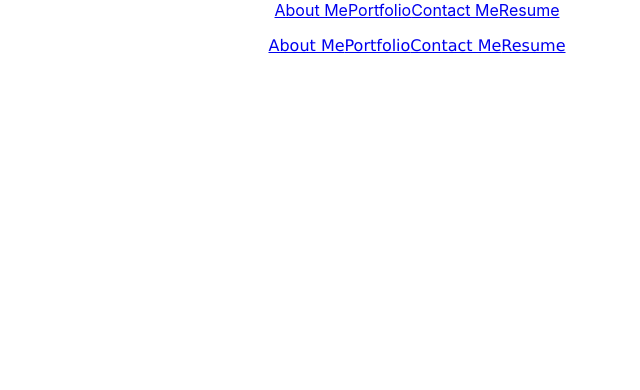
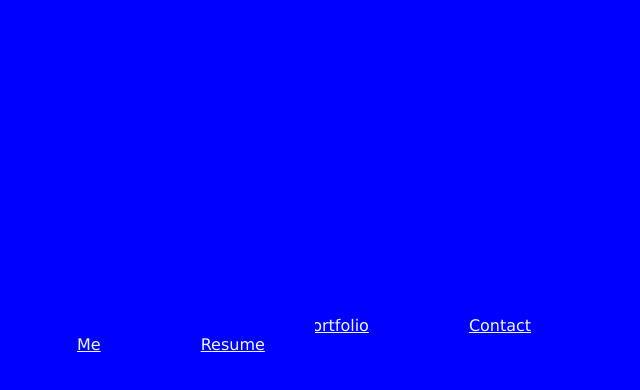
Before and after one commit to saharkichi/new-new-portfolio, a React (Create React App) app: page / in a window 1280 px wide. Shown: the top 390 px of the page, without its empty margins (223-863 px from the left). Built offline with nearby package versions, Linux system fonts and the light colour scheme.

Commit message:
styling testing

```diff
--- a/src/App.css
+++ b/src/App.css
@@ -1,38 +1,5 @@
-.App {
-  text-align: center;
+* {
+    background-color: blue;
+    color: aliceblue;
+    padding: 50px;
 }
-
-.App-logo {
-  height: 40vmin;
-  pointer-events: none;
-}
-
-@media (prefers-reduced-motion: no-preference) {
-  .App-logo {
-    animation: App-logo-spin infinite 20s linear;
-  }
-}
-
-.App-header {
-  background-color: #282c34;
-  min-height: 100vh;
-  display: flex;
-  flex-direction: column;
-  align-items: center;
-  justify-content: center;
-  font-size: calc(10px + 2vmin);
-  color: white;
-}
-
-.App-link {
-  color: #61dafb;
-}
-
-@keyframes App-logo-spin {
-  from {
-    transform: rotate(0deg);
-  }
-  to {
-    transform: rotate(360deg);
-  }
-}
--- a/src/App.js
+++ b/src/App.js
@@ -7,7 +7,6 @@ import Header from "./components/header";
 import Homepage from "./components/homepage";
 import Navbar from "./components/navbar";
 import Portfolio from "./components/portfolio";
-import Projects from "./components/projects";
 import Resume from "./components/resume";
 import {BrowserRouter, Routes, Route} from "react-router-dom";
 
@@ -15,16 +14,15 @@ function App() {
     return (
         <div className="App">
             <BrowserRouter>
-                <Header/>
                 <Routes>
                     <Route path="/Home" element={<Homepage/>}/>
                     <Route path="/Contact" element={<Contact/>}/>
                     <Route path="/Portfolio" element={<Portfolio/>}/>
                     <Route path="/" element={<Homepage/>}/>
+                </Routes>
 
-                </Routes>
-                <Footer/>
             </BrowserRouter>
+            <Footer/>
          </div>
     )
 }
--- a/src/components/footer.js
+++ b/src/components/footer.js
@@ -7,7 +7,7 @@ function Footer() {
             <a alt="GitHub" href="https://github.com/saharkichi" img="./assets/download.png"> </a>
             <a href="https://www.linkedin.com/in/sahar-kichi-414077240/" img="./assets/download-1.png" alt="LinkedIn"> </a>
         </div >
-    )
+    );
 }
 
 export default Footer
--- a/src/components/projects.js
+++ /dev/null
@@ -1 +0,0 @@
-// verify if i need this or just the portfolio.js
```
Also changed, not shown: package.json (+8 -0 lines), 1 other file (tests, documents, lock files or other folders).
